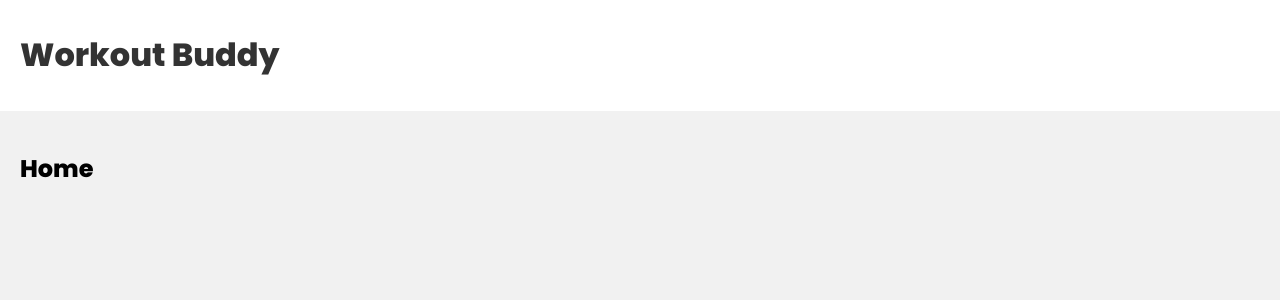
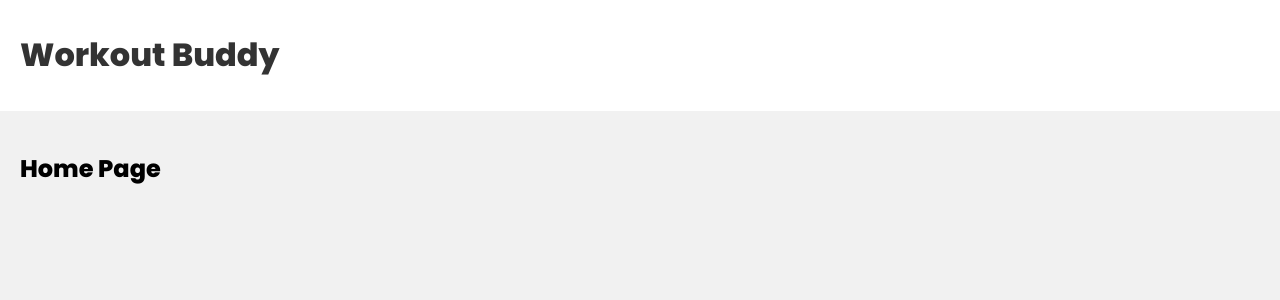
Before and after one commit to proabre/MERN-STACK, a React (Create React App) app in the folder frontend/: page / in a window 1280 px wide. Shown: the top 300 px of the page. Built offline with nearby package versions, Linux system fonts and the light colour scheme.

Commit message:
edit home page

```diff
--- a/frontend/src/pages/Home.js
+++ b/frontend/src/pages/Home.js
@@ -1,7 +1,7 @@
 const Home = () => {
   return (
     <div className="home">
-      <h2>Home</h2>
+      <h2>Home Page</h2>
     </div>
   );
 };
```
